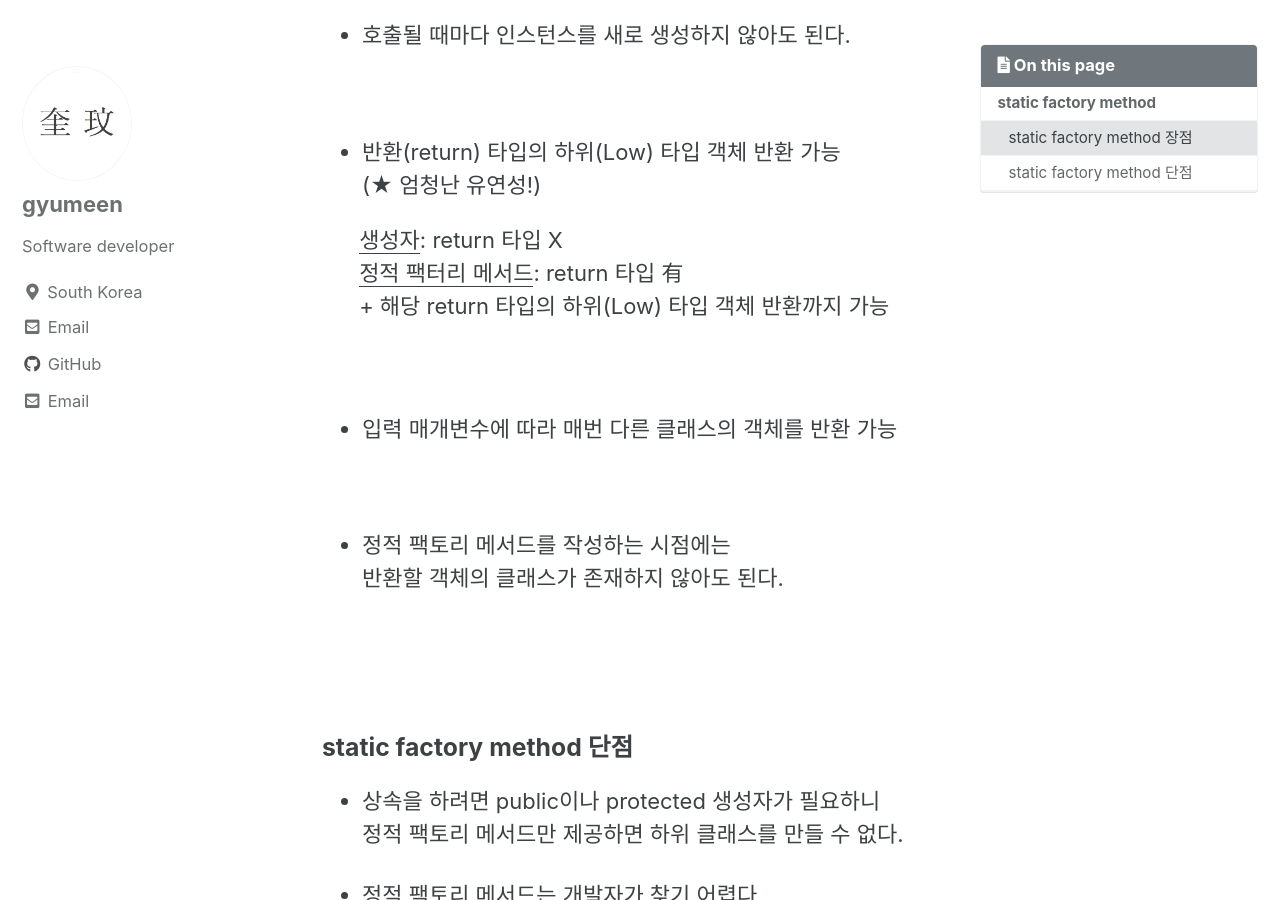
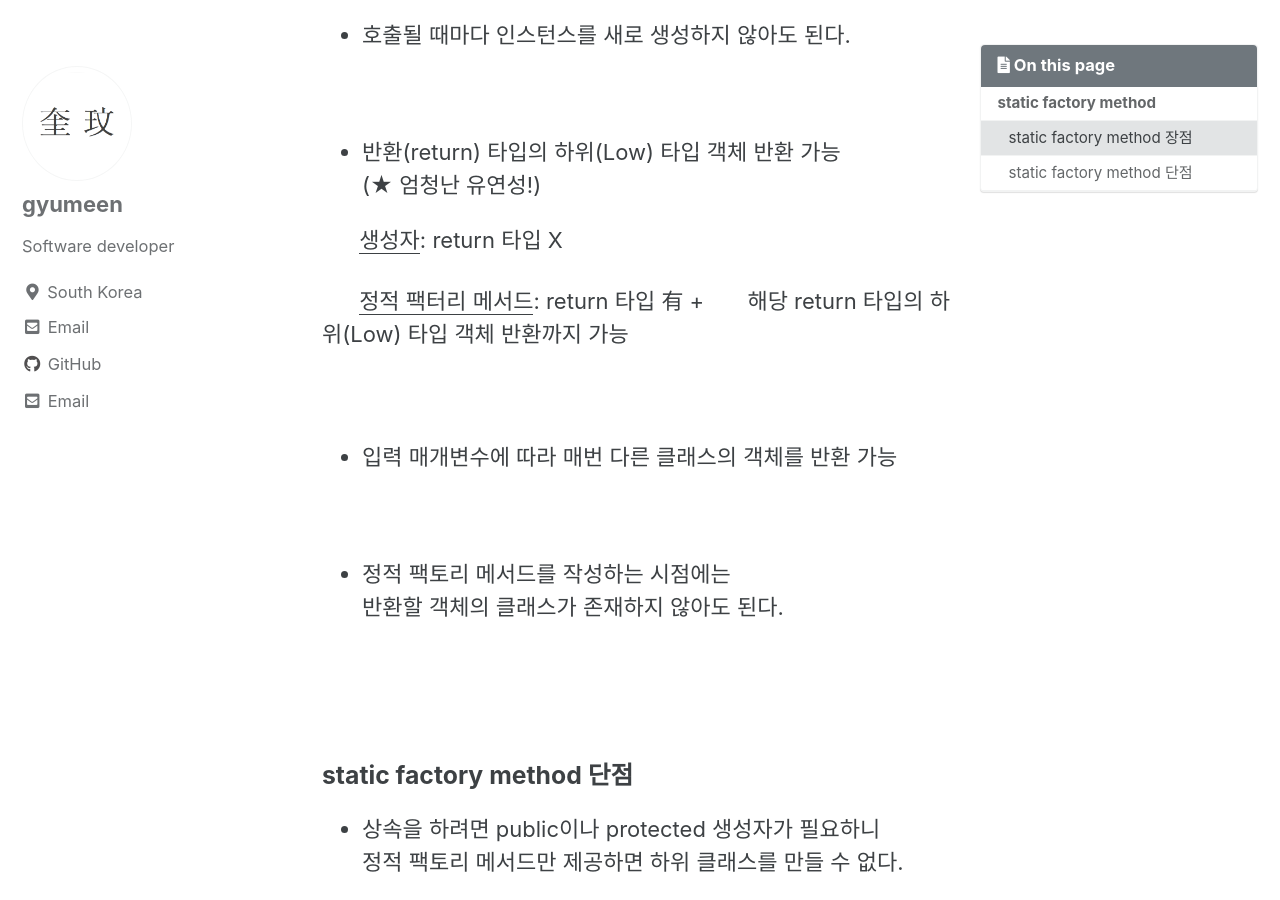
Before and after one commit to gyumeen/gyumeen.github.io, a Jekyll site: the page built from _posts/2021/Java/2021-01-14-생성자_정적 팩터리 메서드.md, in a window 1280 px wide and 900 px high, scrolled down 900 px. Built offline with Jekyll 4.4.1, drawn with Linux system fonts in a browser that asks for light colours; cached includes are drawn as plain includes; comment, search, counter and statistics services are not loaded.

Commit message:
Update 2021-01-14-생성자_정적 팩터리 메서드.md

```diff
--- a/_posts/2021/Java/2021-01-14-생성자_정적 팩터리 메서드.md
+++ b/_posts/2021/Java/2021-01-14-생성자_정적 팩터리 메서드.md
@@ -39,8 +39,9 @@ public 생성자, 정적 팩터리 메서드 모두 각자의 쓰임새는 분
 (★ 엄청난 유연성!)
 
  &nbsp; &nbsp;&nbsp; &nbsp;<U>생성자</U>: return 타입 X
- &nbsp; &nbsp;&nbsp; &nbsp;<U>정적 팩터리 메서드</U>: return 타입 有
- &nbsp; &nbsp;&nbsp; &nbsp;+ 해당 return 타입의 하위(Low) 타입 객체 반환까지 가능
+
+ &nbsp; &nbsp;&nbsp; &nbsp;<U>정적 팩터리 메서드</U>: return 타입 有 +
+ &nbsp; &nbsp;&nbsp; &nbsp;해당 return 타입의 하위(Low) 타입 객체 반환까지 가능
 
 <br/>
 
```
